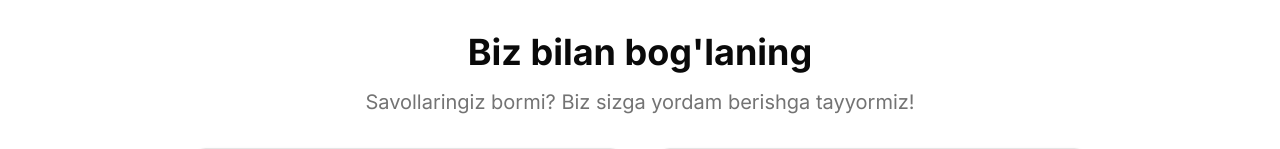
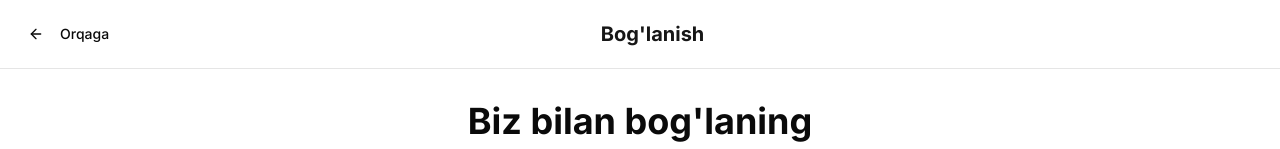
Before and after one commit to ligarx-org/blog, a Next.js app: page /contact in a window 1280 px wide. Shown: the top 149 px of the page. Built offline with nearby package versions, Linux system fonts and the light colour scheme.

Commit message:
Updated trace

```diff
--- a/app/contact/page.tsx
+++ b/app/contact/page.tsx
@@ -3,13 +3,15 @@
 import type React from "react"
 
 import { useState } from "react"
+import { useRouter } from "next/navigation"
 import { Button } from "@/components/ui/button"
 import { Input } from "@/components/ui/input"
 import { Textarea } from "@/components/ui/textarea"
 import { Card, CardContent, CardDescription, CardHeader, CardTitle } from "@/components/ui/card"
-import { Mail, Phone, MapPin, Send } from "lucide-react"
+import { Mail, Phone, MapPin, Send, ArrowLeft } from "lucide-react"
 
 export default function ContactPage() {
+  const router = useRouter()
   const [formData, setFormData] = useState({
     name: "",
     email: "",
@@ -52,6 +54,20 @@ export default function ContactPage() {
 
   return (
     <div className="min-h-screen bg-background">
+      {/* Header with Back Button */}
+      <header className="sticky top-0 z-50 bg-background/95 backdrop-blur supports-[backdrop-filter]:bg-background/60 border-b">
+        <div className="container mx-auto px-4 py-4">
+          <div className="flex items-center justify-between">
+            <Button variant="ghost" onClick={() => router.push("/")} className="hover:bg-primary/10">
+              <ArrowLeft className="h-4 w-4 mr-2" />
+              Orqaga
+            </Button>
+            <h1 className="text-xl font-bold text-primary">Bog'lanish</h1>
+            <div className="w-20"></div>
+          </div>
+        </div>
+      </header>
+
       <div className="container mx-auto px-4 py-8">
         <div className="max-w-4xl mx-auto">
           <div className="text-center mb-8">
```
Also changed, not shown: 7 other files (tests, documents, lock files or other folders).
